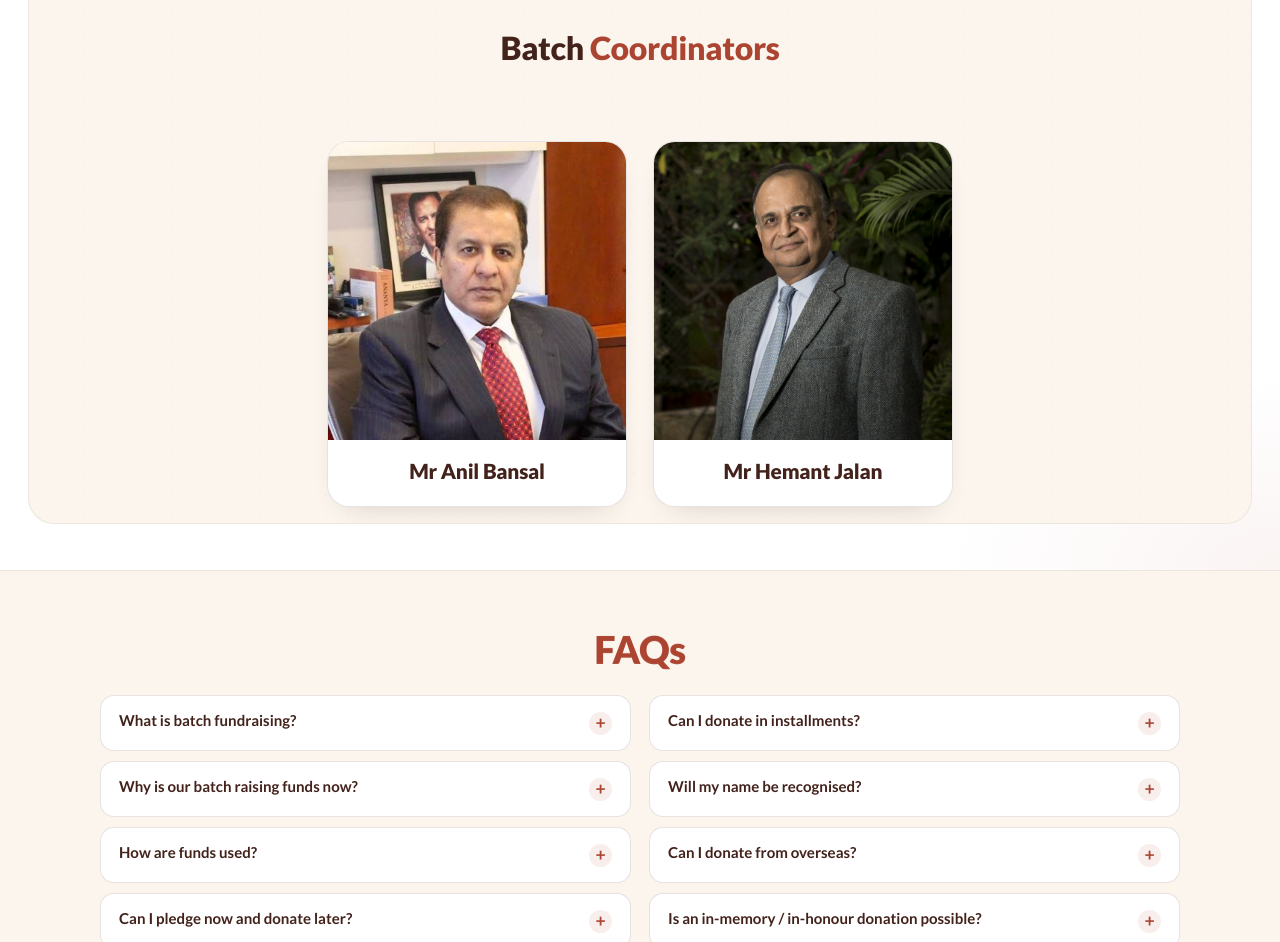
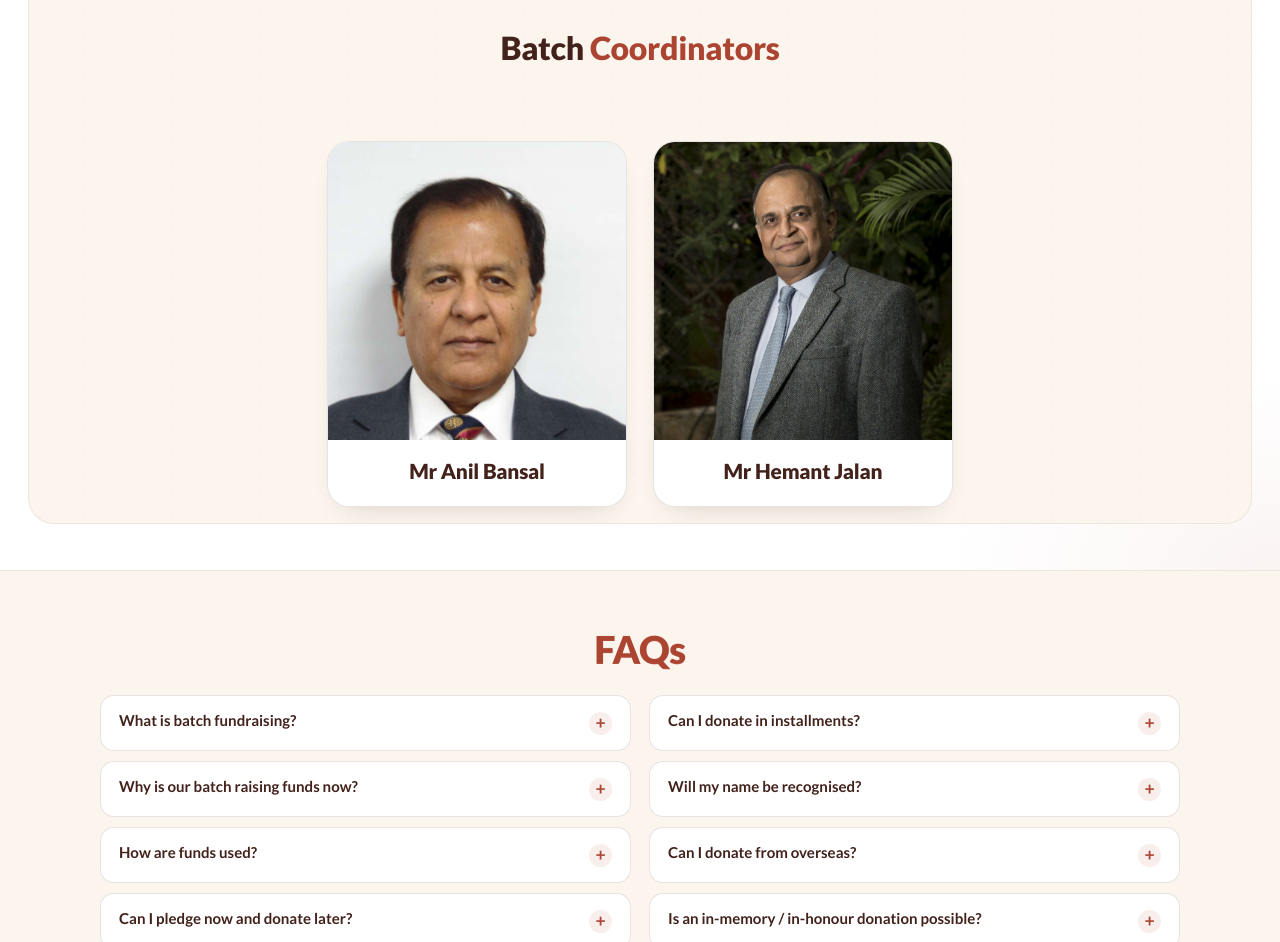
Before and after one commit to mahima263/pledge1977, a plain HTML site: page index.html in a window 1280 px wide. Shown: the part 3364-4306 px from the top of the page. Drawn offline with nearby package versions, Linux system fonts and the light colour scheme.

Commit message:
first h anil commit

```diff
--- a/index.html
+++ b/index.html
@@ -556,7 +556,7 @@ html.gsap-ready .split-mask{overflow:hidden}
       <h3>Batch <span class="gr">Coordinators</span></h3>
       <div class="c-grid">
         <div class="c-card">
-          <div class="c-ph"><span class="in"><img src="anil_bansal.jpeg" alt="Mr Anil Bansal" style="object-position:center 30%" onerror="this.style.display='none';this.nextElementSibling.style.display='block'" /><svg viewBox="0 0 24 24" fill="none" stroke="currentColor" stroke-width="2"><circle cx="12" cy="8" r="4"/><path d="M4 21c.8-4 4.2-6 8-6s7.2 2 8 6"/></svg></span></div>
+          <div class="c-ph"><span class="in"><img src="WhatsApp Image 2026-09-28 at 10.23.45.jpeg" alt="Mr Anil Bansal" style="object-position:center 30%" onerror="this.style.display='none';this.nextElementSibling.style.display='block'" /><svg viewBox="0 0 24 24" fill="none" stroke="currentColor" stroke-width="2"><circle cx="12" cy="8" r="4"/><path d="M4 21c.8-4 4.2-6 8-6s7.2 2 8 6"/></svg></span></div>
           <div class="c-name">Mr Anil Bansal</div>
         </div>
         <div class="c-card">
```
Also changed, not shown: WhatsApp Image 2026-09-28 at 10.23.45.jpeg (added).
